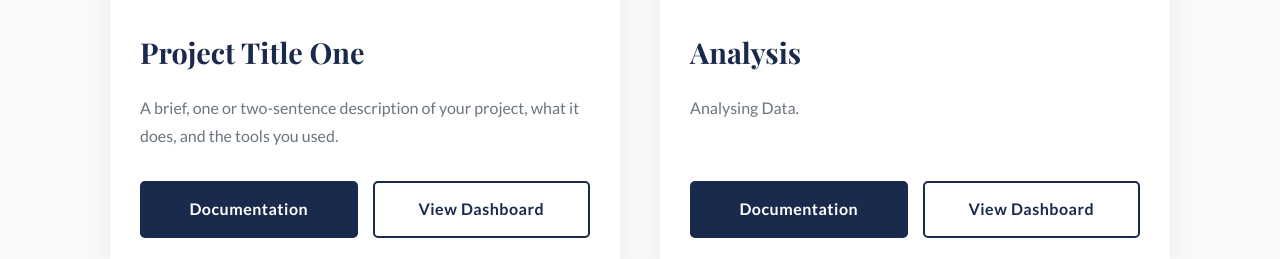
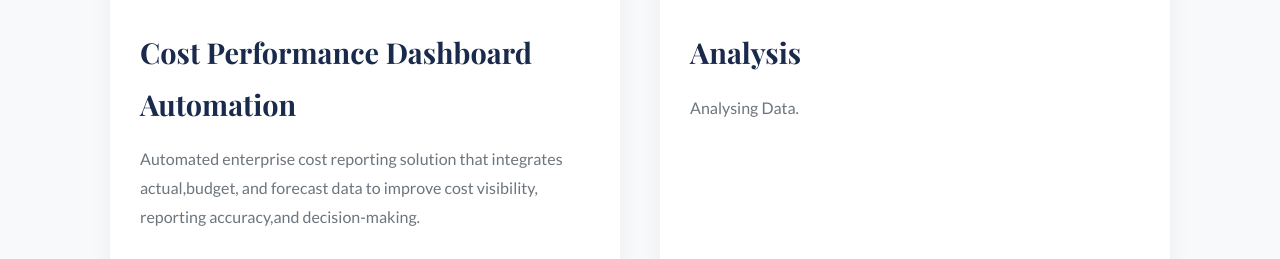
Before and after one commit to VeronicaAnumudu/VeronicaAnumudu.github.io, a plain HTML site: page index.html in a window 1280 px wide. Shown: the part 1773-2032 px from the top of the page. Drawn offline with nearby package versions, Linux system fonts and the light colour scheme.

Commit message:
Update index.html

```diff
--- a/index.html
+++ b/index.html
@@ -82,11 +82,11 @@
                 <!--💡UPDATE: Add a preview image of your project to assets/images/ -->
                 <img src="assets/images/project-placeholder-1.jpg" alt="Project One Preview">
                 <div class="project-card-content">
-                    <h3>Project Title One</h3>
-                    <p>A brief, one or two-sentence description of your project, what it does, and the tools you used.</p>
+                    <h3>Cost Performance Dashboard Automation</h3>
+            <p>Automated enterprise cost reporting solution that integrates actual,budget, and forecast data to improve cost visibility, reporting accuracy,and decision-making.</p>
                     <div class="project-buttons">
                         <!--💡UPDATE: Add link to your project's code/documentation on GitHub-->
-                        <a href="[YOUR_GITHUB_PROJECT_URL]" target="_blank" class="btn">Documentation</a>
+                        <a href="https://github.com/VeronicaAnumudu/Cost-Performance-Dashboard-Automation" target="_blank" class="btn">Documentation</a>
                         <!--💡UPDATE: Add link to your live dashboard (e.g., Power BI, Tableau Public)-->
                         <a href="[YOUR_LIVE_DASHBOARD_URL]" target="_blank" class="btn btn-secondary">View Dashboard</a>
                     </div>
```
